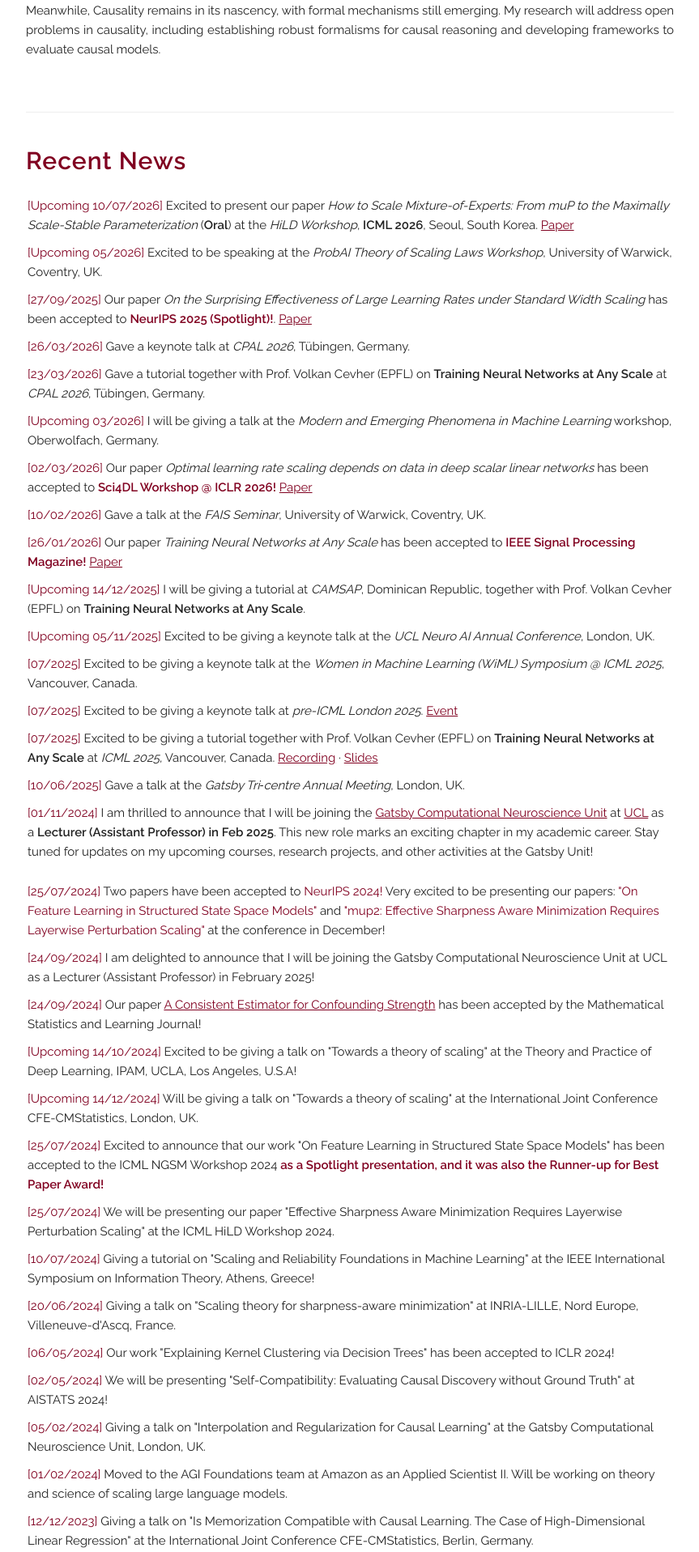
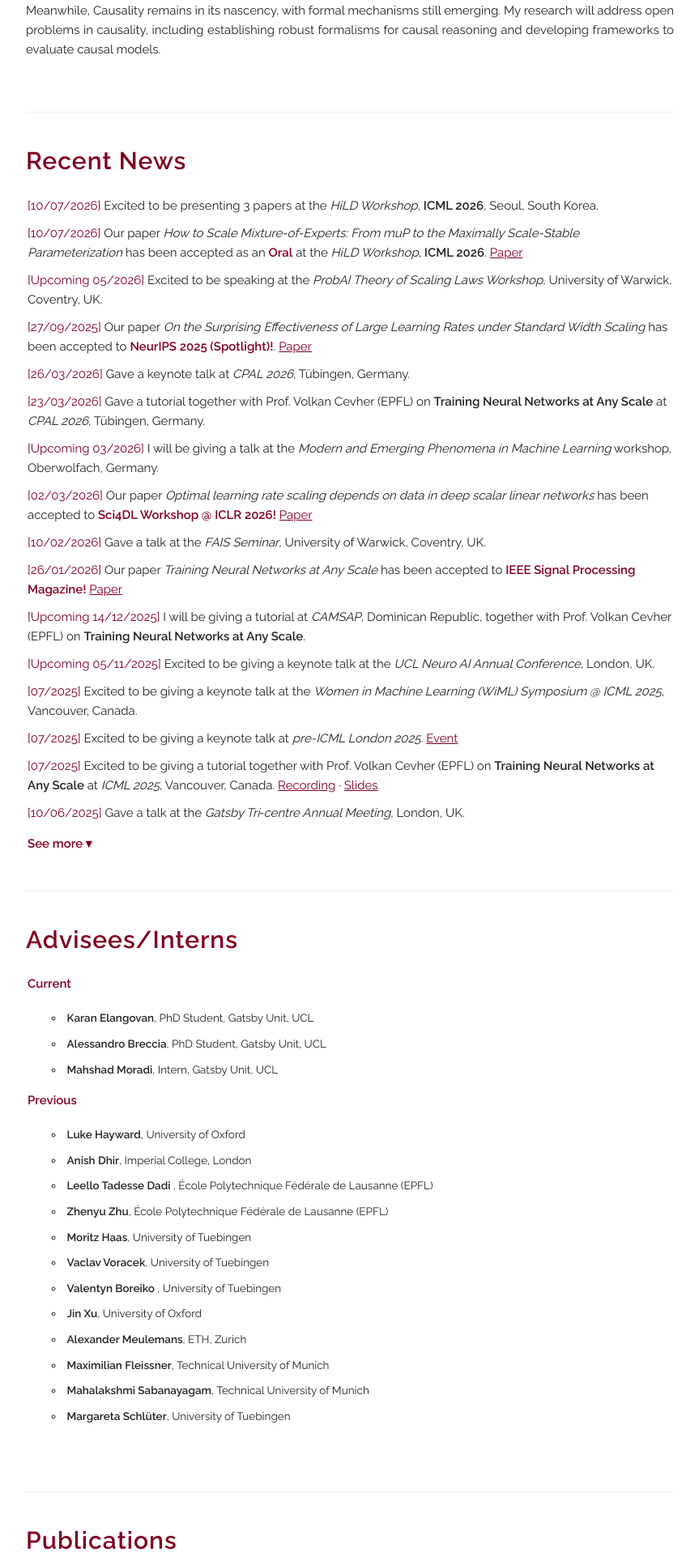
Before and after one commit to leenachennuru/leenacvankadara.com, a Jekyll site: the page built from index.html, in a window 1280 px wide. Shown: the part 791-2708 px from the top of the page at 81% size, without its empty margins (208-1071 px from the left). Built offline with Jekyll 4.4.1, drawn with Linux system fonts in a browser that asks for light colours; some web fonts are replaced; some of the changed text lies outside the part shown.

Commit message:
Add Why Routers Freeze paper, collapse older news, label advisee roles
- Add the HiLD 2026 MoE routing paper and note HiLD as a second venue
  for the scalar linear networks paper
- Add a news item for the three HiLD 2026 papers and reword the MoE
  acceptance line
- Move pre-2025 news behind a "See more" disclosure
- Label the current advisees with their roles
- Version the custom stylesheet URL per build so CSS changes are not
  served from cache

Co-Authored-By: Claude Opus 5 <noreply@anthropic.com>

```diff
--- a/_layouts/default.html
+++ b/_layouts/default.html
@@ -26,7 +26,7 @@
   –––––––––––––––––––––––––––––––––––––––––––––––––– -->
   <link rel="stylesheet" href={{ "/libs/external/skeleton/normalize.css" | prepend: site.baseurl }}>
   <link rel="stylesheet" href={{ "/libs/external/skeleton/skeleton.css" | prepend: site.baseurl }}>
-  <link rel="stylesheet" href={{ "/libs/custom/my_css.css" | prepend: site.baseurl }}>
+  <link rel="stylesheet" href="{{ "/libs/custom/my_css.css" | prepend: site.baseurl }}?v={{ site.time | date: '%s' }}">
 
   <!-- JQuery
   –––––––––––––––––––––––––––––––––––––––––––––––––– -->
--- a/index.html
+++ b/index.html
@@ -56,8 +56,12 @@ title: Home
   <UL style="list-style-type: none; padding: 2px; overflow-y: hidden; height:auto;">
 
 
-    <li> <span style="color: #800020;">[Upcoming 10/07/2026]</span>
-      Excited to present our paper <i>How to Scale Mixture-of-Experts: From muP to the Maximally Scale-Stable Parameterization</i> (<b>Oral</b>) at the <i>HiLD Workshop</i>, <b>ICML 2026</b>, Seoul, South Korea. <a style="color: #800020;" href="https://arxiv.org/abs/2605.14200" target="_blank">Paper</a></li>
+    <li> <span style="color: #800020;">[10/07/2026]</span>
+      Excited to be presenting 3 papers at the <i>HiLD Workshop</i>, <b>ICML 2026</b>, Seoul, South Korea.</li>
+
+
+    <li> <span style="color: #800020;">[10/07/2026]</span>
+      Our paper <i>How to Scale Mixture-of-Experts: From muP to the Maximally Scale-Stable Parameterization</i> has been accepted as an <b style="color: #800020;">Oral</b> at the <i>HiLD Workshop</i>, <b>ICML 2026</b>. <a style="color: #800020;" href="https://arxiv.org/abs/2605.14200" target="_blank">Paper</a></li>
 
 
     <li> <span style="color: #800020;">[Upcoming 05/2026]</span>
@@ -115,6 +119,11 @@ title: Home
 
       <li> <span style="color: #800020;">[10/06/2025]</span>
       Gave a talk at the <i>Gatsby Tri‑centre Annual Meeting</i>, London, UK.</li>
+  </UL>
+
+  <details class="more-news">
+    <summary>See more</summary>
+  <UL style="list-style-type: none; padding: 2px; overflow-y: hidden; height:auto;">
 
     <li> <span style="color: #800020;">[01/11/2024]</span>
       I am thrilled to announce that I will be joining the <a style="color: #800020;" href="https://www.ucl.ac.uk/gatsby/people" target="_blank">Gatsby Computational Neuroscience Unit</a> at <a style="color: #800020;" href="https://www.ucl.ac.uk/">UCL</a> as a <b>Lecturer (Assistant Professor) in Feb 2025</b>. This new role marks an exciting chapter in my academic career. Stay tuned for updates on my upcoming courses, research projects, and other activities at the Gatsby Unit!</p>
@@ -217,6 +226,7 @@ title: Home
       </li>
 
   </UL>
+  </details>
 </div>
 
 <!-- ========== Advisees ========== -->
@@ -237,9 +247,9 @@ title: Home
 
     <h6 style="color: #800020; font-weight: bold; margin-top: 0;">Current</h6>
     <ul>
-        <li><strong>Karan Elangovan</strong>, Gatsby Unit, UCL</li>
-        <li><strong>Alessandro Breccia</strong>, Gatsby Unit, UCL</li>
-        <li><strong>Mahshad Moradi</strong>, Gatsby Unit, UCL</li>
+        <li><strong>Karan Elangovan</strong>, PhD Student, Gatsby Unit, UCL</li>
+        <li><strong>Alessandro Breccia</strong>, PhD Student, Gatsby Unit, UCL</li>
+        <li><strong>Mahshad Moradi</strong>, Intern, Gatsby Unit, UCL</li>
     </ul>
 
     <h6 style="color: #800020; font-weight: bold; margin-top: 0;">Previous</h6>
```
Also changed, not shown: _data/publications.yaml (+7 -1 lines), libs/custom/my_css.css, 11 other files.
